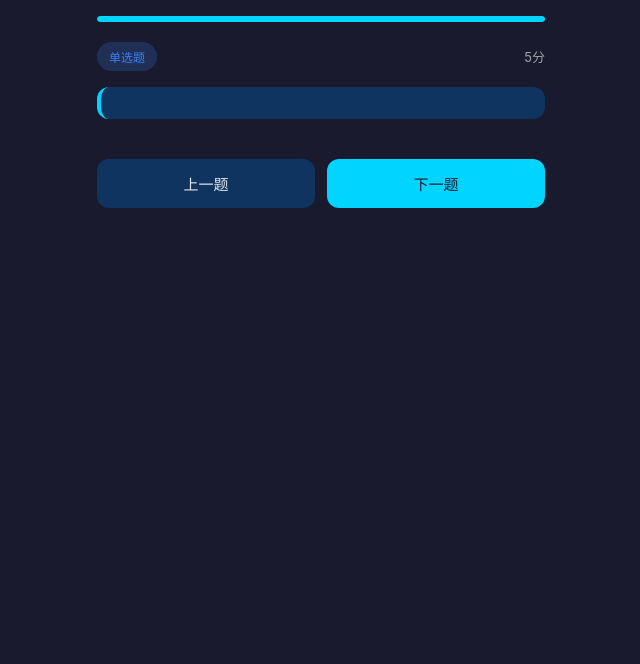
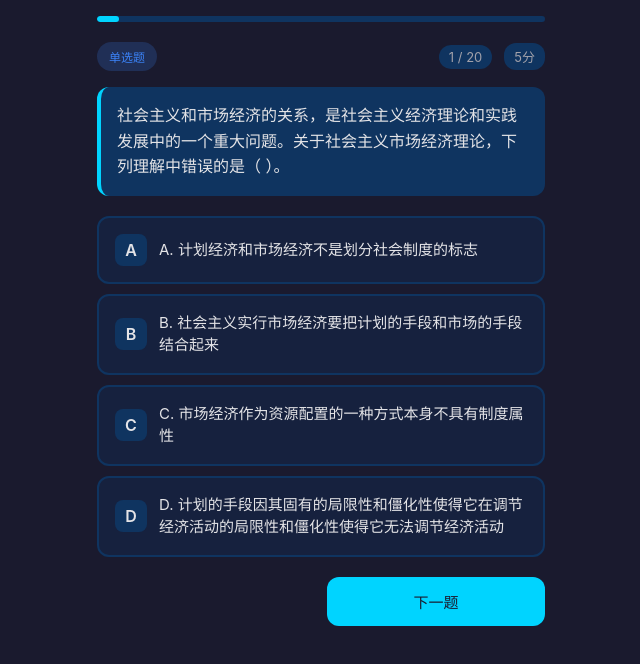
Before and after one commit to ly66671003-dot/mao-quiz, a plain HTML site: page index.html in a window 1280 px wide. Both pictures are taken after a click on the button "开始答题". Shown: the whole page, without its empty margins (319-959 px from the left). Drawn offline with Linux system fonts and the light colour scheme.

Commit message:
Add files via upload

```diff
--- a/index.html
+++ b/index.html
@@ -174,7 +174,14 @@
     .question-type.single { background: rgba(59,130,246,0.2); color: #3b82f6; }
     .question-type.multi { background: rgba(245,158,11,0.2); color: #f59e0b; }
     .question-type.judge { background: rgba(16,185,129,0.2); color: #10b981; }
-    .question-id { color: var(--text-dim); font-size: 13px; }
+    .question-right { display: flex; gap: 12px; align-items: center; }
+    .question-id, .question-score {
+      color: var(--text-dim);
+      font-size: 13px;
+      background: var(--secondary);
+      padding: 4px 10px;
+      border-radius: 12px;
+    }
     .question-text {
       font-size: 16px;
       line-height: 1.6;
@@ -183,6 +190,7 @@
       background: var(--secondary);
       border-radius: 12px;
       border-left: 4px solid var(--primary);
+      word-break: break-all;
     }
     .multi-tip {
       font-size: 13px;
@@ -415,7 +423,10 @@
       </div>
       <div class="question-header">
         <span class="question-type" id="qType"></span>
-        <span class="question-id" id="qScore"></span>
+        <div class="question-right">
+          <span class="question-id" id="qNum"></span>
+          <span class="question-score" id="qScore"></span>
+        </div>
       </div>
       <div class="question-text" id="qText"></div>
       <div id="multiTip" class="multi-tip" style="display:none;">💡 这是多选题，可选择多个答案</div>
@@ -558,18 +569,31 @@
 
     function renderQuestion() {
       const q = quizQuestions[currentIdx];
+      if (!q) { console.error('No question at index:', currentIdx); return; }
+
       const typeEl = document.getElementById('qType');
+      if (!typeEl) { console.error('Element qType not found'); return; }
       typeEl.textContent = getTypeName(q.type);
       typeEl.className = 'question-type ' + q.type;
-      document.getElementById('qScore').textContent = `${getScore(q.type)}分`;
-      document.getElementById('qNum').textContent = `${currentIdx + 1} / ${quizQuestions.length}`;
-      document.getElementById('progressFill').style.width = `${((currentIdx + 1) / quizQuestions.length) * 100}%`;
-      document.getElementById('qText').textContent = q.question;
+
+      const qScoreEl = document.getElementById('qScore');
+      if (qScoreEl) qScoreEl.textContent = `${getScore(q.type)}分`;
+
+      const qNumEl = document.getElementById('qNum');
+      if (qNumEl) qNumEl.textContent = `${currentIdx + 1} / ${quizQuestions.length}`;
+
+      const progressEl = document.getElementById('progressFill');
+      if (progressEl) progressEl.style.width = `${((currentIdx + 1) / quizQuestions.length) * 100}%`;
+
+      const qTextEl = document.getElementById('qText');
+      if (qTextEl) qTextEl.textContent = q.question;
 
       const isMulti = q.type === 'multiple';
-      document.getElementById('multiTip').style.display = isMulti ? 'block' : 'none';
+      const multiTipEl = document.getElementById('multiTip');
+      if (multiTipEl) multiTipEl.style.display = isMulti ? 'block' : 'none';
 
       const optDiv = document.getElementById('options');
+      if (!optDiv) { console.error('Element options not found'); return; }
       optDiv.innerHTML = '';
 
       const letters = ['A', 'B', 'C', 'D'];
@@ -598,15 +622,20 @@
       });
 
       const expDiv = document.getElementById('explanation');
-      if (quizMode === 'practice' && userAnswers[currentIdx] !== null && showExp) {
-        expDiv.innerHTML = q.explanation.replace(/\n/g, '<br>');
-        expDiv.classList.add('show');
-      } else {
-        expDiv.classList.remove('show');
+      if (expDiv) {
+        if (quizMode === 'practice' && userAnswers[currentIdx] !== null && showExp) {
+          expDiv.innerHTML = q.explanation.replace(/\n/g, '<br>');
+          expDiv.classList.add('show');
+        } else {
+          expDiv.classList.remove('show');
+        }
       }
 
-      document.getElementById('prevBtn').style.visibility = currentIdx > 0 ? 'visible' : 'hidden';
-      document.getElementById('nextBtn').textContent = currentIdx === quizQuestions.length - 1 ? '查看成绩' : '下一题';
+      const prevBtn = document.getElementById('prevBtn');
+      if (prevBtn) prevBtn.style.visibility = currentIdx > 0 ? 'visible' : 'hidden';
+
+      const nextBtn = document.getElementById('nextBtn');
+      if (nextBtn) nextBtn.textContent = currentIdx === quizQuestions.length - 1 ? '查看成绩' : '下一题';
     }
 
     function selectOption(idx) {
@@ -679,15 +708,19 @@
         }
       });
 
-      document.getElementById('finalScore').textContent = totalScore.toFixed(1);
-      document.getElementById('totalScore').textContent = maxScore.toFixed(1);
+      const finalScoreEl = document.getElementById('finalScore');
+      if (finalScoreEl) finalScoreEl.textContent = totalScore.toFixed(1);
+
+      const totalScoreEl = document.getElementById('totalScore');
+      if (totalScoreEl) totalScoreEl.textContent = maxScore.toFixed(1);
+
       document.getElementById('correctNum').textContent = correct;
       document.getElementById('wrongNum').textContent = wrong;
       document.getElementById('skipNum').textContent = skip;
 
       const wrongListDiv = document.getElementById('wrongList');
       const wrongListCard = document.getElementById('wrongListCard');
-      if (wrongList.length > 0) {
+      if (wrongList.length > 0 && wrongListDiv && wrongListCard) {
         wrongListCard.style.display = 'block';
         wrongListDiv.innerHTML = '';
         wrongList.forEach((item, idx) => {
@@ -713,7 +746,7 @@
           `;
           wrongListDiv.appendChild(div);
         });
-      } else {
+      } else if (wrongListCard) {
         wrongListCard.style.display = 'none';
       }
 
--- a/service-worker.js
+++ b/service-worker.js
@@ -1,4 +1,4 @@
-const CACHE_NAME = 'mao-quiz-v4';
+const CACHE_NAME = 'mao-quiz-v5';
 const urlsToCache = [
   '/',
   '/index.html',
```
